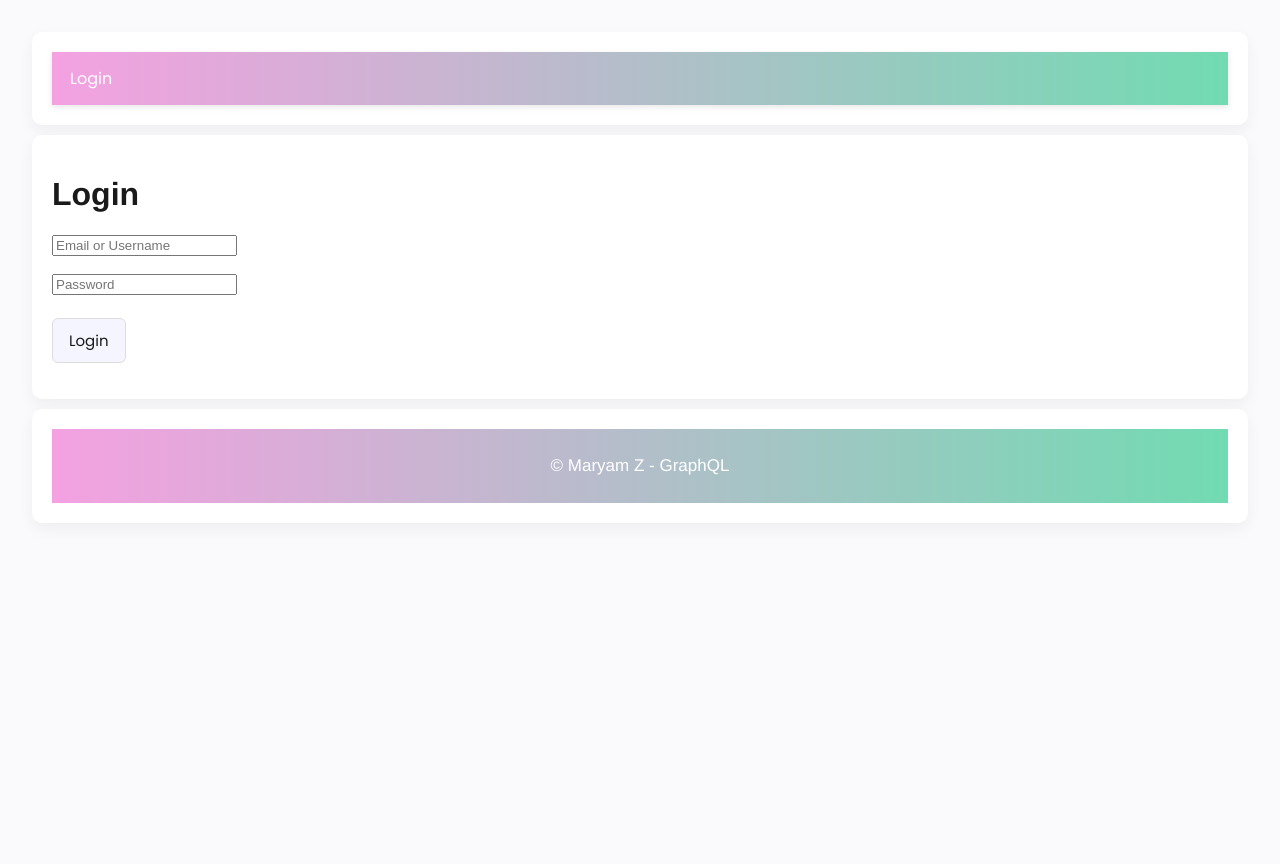
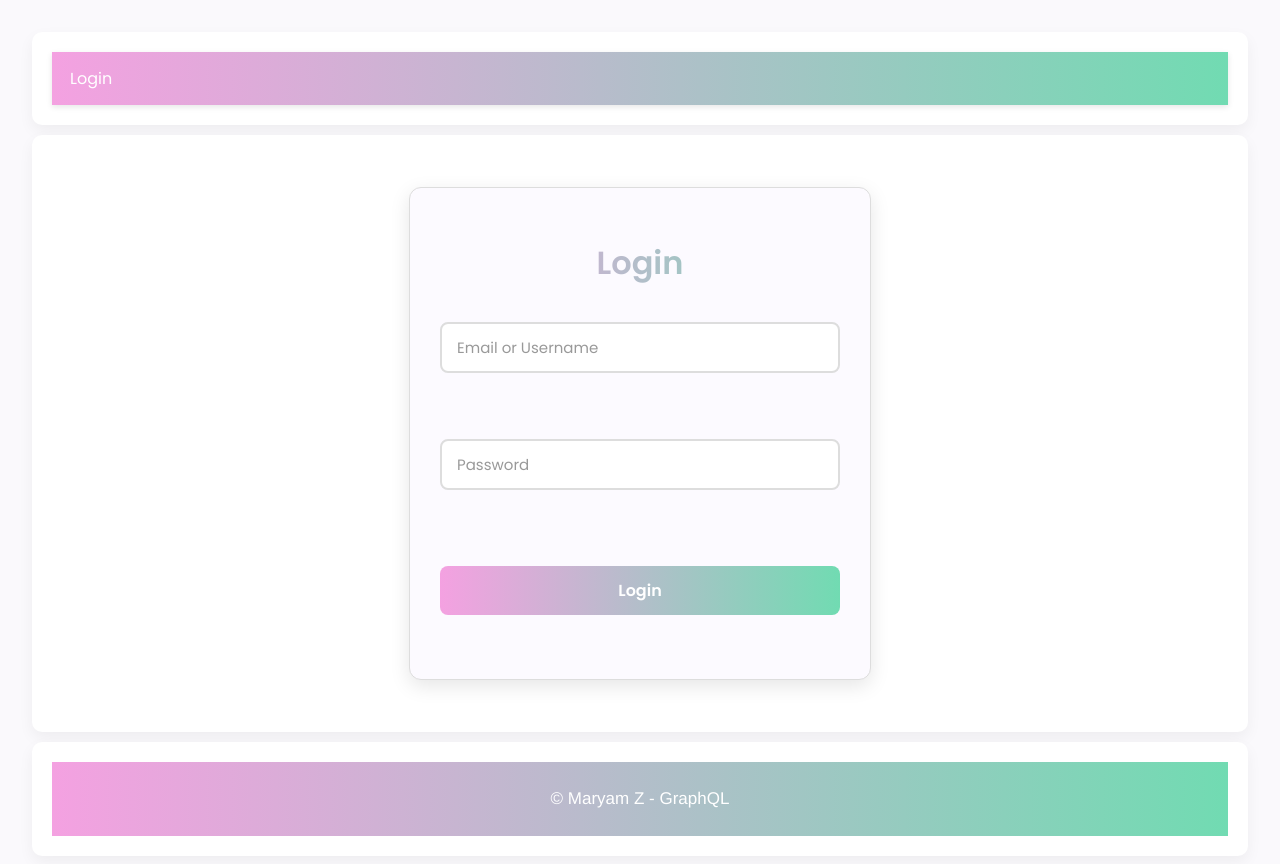
Before and after one commit to meemmz/graphql, a plain HTML site: page index.html in a window 1280 px wide. Drawn offline with nearby package versions, Linux system fonts and the light colour scheme.

Commit message:
fixing the login form

```diff
--- a/css/styles.css
+++ b/css/styles.css
@@ -373,3 +373,82 @@ svg {
 .hidden {
   display: none !important;
 }
+
+/* Login Form Styles */
+#login-form {
+  display: flex;
+  flex-direction: column;
+  width: 100%;
+  max-width: 400px;
+  margin: 2rem auto;
+  gap: 15px;
+  padding: 30px;
+  background: #fcfaff;
+  border-radius: 12px;
+  box-shadow: 0 6px 20px rgba(0, 0, 0, 0.1);
+  border: 1px solid var(--light-border);
+}
+
+#login-form h1 {
+  text-align: center;
+  color: var(--text-color);
+  margin-bottom: 20px;
+  font-family: var(--font-main);
+  font-weight: 600;
+  background: var(--primary-gradient);
+  -webkit-background-clip: text;
+  -webkit-text-fill-color: transparent;
+  background-clip: text;
+}
+
+#login-form input {
+  padding: 12px 15px;
+  border-radius: 8px;
+  border: 2px solid var(--light-border);
+  font-size: 15px;
+  font-family: var(--font-main);
+  width: 100%;
+  box-sizing: border-box;
+  transition: border-color 0.3s ease, box-shadow 0.3s ease;
+}
+
+#login-form input:focus {
+  outline: none;
+  border-color: #8e24aa;
+  box-shadow: 0 0 0 3px rgba(142, 36, 170, 0.1);
+}
+
+#login-form input::placeholder {
+  color: #999;
+}
+
+#login-form button {
+  background-image: var(--primary-gradient);
+  color: white;
+  border: none;
+  padding: 12px 20px;
+  border-radius: 8px;
+  font-size: 16px;
+  font-family: var(--font-main);
+  font-weight: 600;
+  cursor: pointer;
+  transition: transform 0.2s ease, box-shadow 0.2s ease;
+  margin-top: 10px;
+}
+
+#login-form button:hover {
+  transform: translateY(-2px);
+  box-shadow: 0 4px 15px rgba(142, 36, 170, 0.3);
+}
+
+#login-form button:active {
+  transform: translateY(0);
+}
+
+#login-form .error {
+  color: #e53935;
+  font-size: 14px;
+  text-align: center;
+  margin-top: 5px;
+  font-weight: 500;
+}
```
